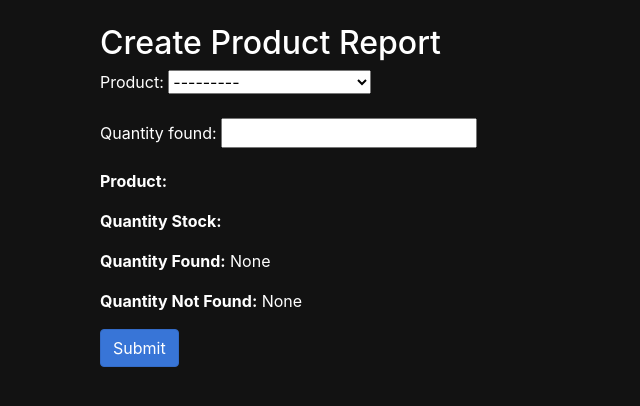
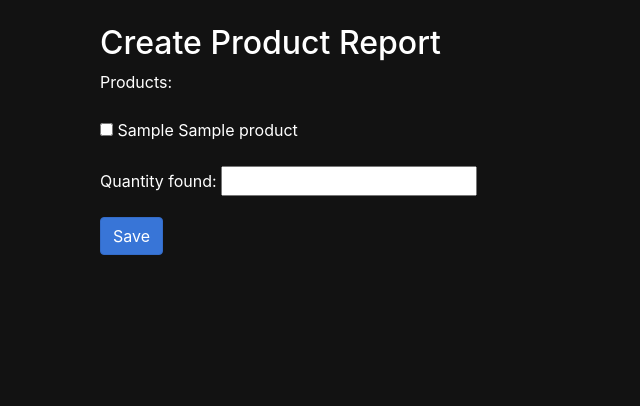
Before and after one commit to Bjorth/InsightHub, a Django app: page /product_reports/create/ in a window 1280 px wide. Shown: the part 58-464 px from the top of the page, without its empty margins (0-640 px from the left). Run offline with Django 5.2, Linux system fonts and the light colour scheme; a user stored in the database is signed in; tables that the repository leaves empty hold one stand-in row (values such as "Sample post"); some libraries are stand-ins or nearby versions.

Commit message:
add raports edits add more product options for report

```diff
--- a/config/urls.py
+++ b/config/urls.py
@@ -36,4 +36,6 @@ urlpatterns = [
     path('reports/view/', views.report_view, name='report_view'),
     path('reports/detail/<int:report_id>/', views.report_detail, name='report_detail'),
     path('product_reports/detail/<int:product_report_id>/', views.product_report_detail, name='product_report_detail'),
+    path('product_reports/<int:product_report_id>/edit/', views.product_report_edit, name='product_report_edit'),
+    path('reports/<int:report_id>/edit/', views.report_edit, name='report_edit'),
 ]
--- a/reports/forms.py
+++ b/reports/forms.py
@@ -19,7 +19,7 @@ class RegisterForm(UserCreationForm):
 class ReportForm(forms.ModelForm):
     class Meta:
         model = Report
-        fields = ('user',)
+        fields = ('title',)
 
     def __init__(self, *args, **kwargs):
         super().__init__(*args, **kwargs)
@@ -40,9 +40,33 @@ class ProductForm(forms.ModelForm):
 
 
 class ProductReportForm(forms.ModelForm):
+    products = forms.ModelMultipleChoiceField(
+        queryset=Product.objects.all(),
+        widget=forms.CheckboxSelectMultiple,
+        required=True
+    )
+
     class Meta:
         model = ReportProduct
-        fields = ['product', 'quantity_found']
+        fields = ['products', 'quantity_found']
 
     def __init__(self, *args, **kwargs):
         super().__init__(*args, **kwargs)
+
+
+class ProductReportEditForm(forms.ModelForm):
+    products = forms.ModelMultipleChoiceField(
+        queryset=Product.objects.all(),
+        widget=forms.CheckboxSelectMultiple,
+        required=True
+    )
+
+    class Meta:
+        model = ReportProduct
+        fields = ['products', 'quantity_found']
+
+    def __init__(self, *args, **kwargs):
+        super().__init__(*args, **kwargs)
+        if self.instance and self.instance.pk:
+            self.fields['products'].initial = [self.instance.product]
+        self.fields.pop('product')
--- a/reports/models.py
+++ b/reports/models.py
@@ -6,9 +6,10 @@ from django.contrib.auth.models import User
 class Report(models.Model):
     user = models.ForeignKey(User, on_delete=models.CASCADE, null=False)
     added = models.DateTimeField(auto_now_add=True)
+    title = models.CharField(max_length=255, default='Report')
 
     def __str__(self):
-        return f'Report {self.id} by {self.user.username}'
+        return self.title
 
 
 class Product(models.Model):
--- a/reports/templates/reports/product_report_form.html
+++ b/reports/templates/reports/product_report_form.html
@@ -1,16 +1,12 @@
 {% extends 'base.html' %}
-{% block title %}Create Product Report{% endblock %}
+
 {% block content %}
 <div class="container mt-4">
     <h2>Create Product Report</h2>
     <form method="post">
         {% csrf_token %}
         {{ form.as_p }}
-        <p><strong>Product:</strong> {{ form.instance.product.product_name }}</p>
-        <p><strong>Quantity Stock:</strong> {{ form.instance.product.quantity_stock }}</p>
-        <p><strong>Quantity Found:</strong> {{ form.instance.quantity_found }}</p>
-        <p><strong>Quantity Not Found:</strong> {{ form.instance.quantity_not_found }}</p>
-        <input type="submit" class="btn btn-primary" value="Submit">
+        <button type="submit" class="btn btn-primary">Save</button>
     </form>
 </div>
 {% endblock %}
--- a/reports/views.py
+++ b/reports/views.py
@@ -2,9 +2,10 @@ from django.shortcuts import render, redirect, get_object_or_404
 from django.contrib.auth import login, authenticate
 from django.contrib.auth.decorators import login_required
 from django.utils import timezone
+from django.forms import formset_factory
 from django.db.models import Sum
 
-from .forms import RegisterForm, ReportForm, ProductForm, ProductReportForm
+from .forms import RegisterForm, ReportForm, ProductForm, ProductReportForm, ProductReportEditForm
 from .models import Product, ReportProduct, Report
 
 
@@ -139,21 +140,24 @@ def product_report_create(request):
             if not report:
                 report = Report.objects.create(user=request.user)
 
-            product_report = form.save(commit=False)
-            product_report.report = report
+            products = form.cleaned_data['products']
+            quantity_found = form.cleaned_data['quantity_found']
 
-            existing_reports = ReportProduct.objects.filter(product=product_report.product, report__user=request.user)
-            total_found = existing_reports.aggregate(total_found=Sum('quantity_found'))['total_found'] or 0
-
-            product_stock = product_report.product.quantity_stock
-            product_report.quantity_not_found = product_stock - total_found - product_report.quantity_found
-
-            product_report.save()
+            for product in products:
+                product_report = ReportProduct(
+                    report=report,
+                    product=product,
+                    quantity_found=quantity_found,
+                    quantity_not_found=product.quantity_stock - quantity_found
+                )
+                product_report.save()
 
             return redirect('product_report_view')
     else:
         form = ProductReportForm()
     return render(request, 'reports/product_report_form.html', {'form': form})
+
+
 
 @login_required
 def product_report_update(request, pk):
@@ -182,3 +186,42 @@ def product_report_delete(request, pk):
         report.delete()
         return redirect('product_report_view')
     return render(request, 'reports/product_report_delete_approve.html', {'report': report})
+
+@login_required
+def product_report_edit(request, product_report_id):
+    report = get_object_or_404(ReportProduct, pk=product_report_id)
+    if request.method == 'POST':
+        form = ProductReportEditForm(request.POST, instance=report)
+        if form.is_valid():
+            products = form.cleaned_data['products']
+            quantity_found = form.cleaned_data['quantity_found']
+
+            # Usuń stare raporty produktów dla tego raportu
+            ReportProduct.objects.filter(report=report.report).delete()
+
+            # Dodaj nowe raporty produktów
+            for product in products:
+                product_report = ReportProduct(
+                    report=report.report,
+                    product=product,
+                    quantity_found=quantity_found,
+                    quantity_not_found=product.quantity_stock - quantity_found
+                )
+                product_report.save()
+
+            return redirect('product_report_view')
+    else:
+        form = ProductReportEditForm(instance=report)
+    return render(request, 'reports/product_report_edit.html', {'form': form, 'report': report})
+
+@login_required
+def report_edit(request, report_id):
+    report = get_object_or_404(Report, pk=report_id)
+    if request.method == 'POST':
+        form = ReportForm(request.POST, instance=report)
+        if form.is_valid():
+            form.save()
+            return redirect('report_detail', report_id=report.id)
+    else:
+        form = ReportForm(instance=report)
+    return render(request, 'report/report_edit.html', {'form': form, 'report': report})
```
Also changed, not shown: reports/templates/report/report_detail.html (+7 -2 lines).
